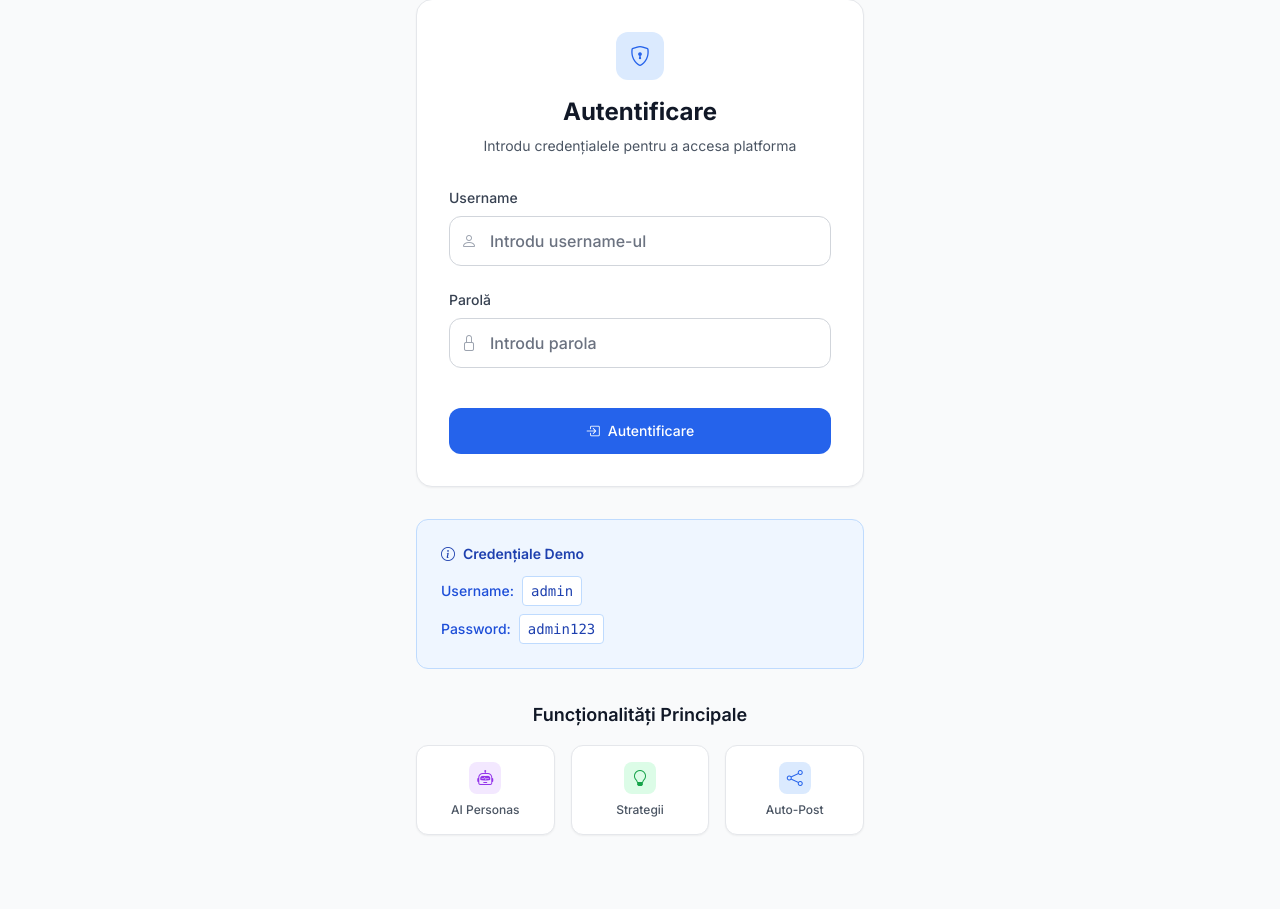
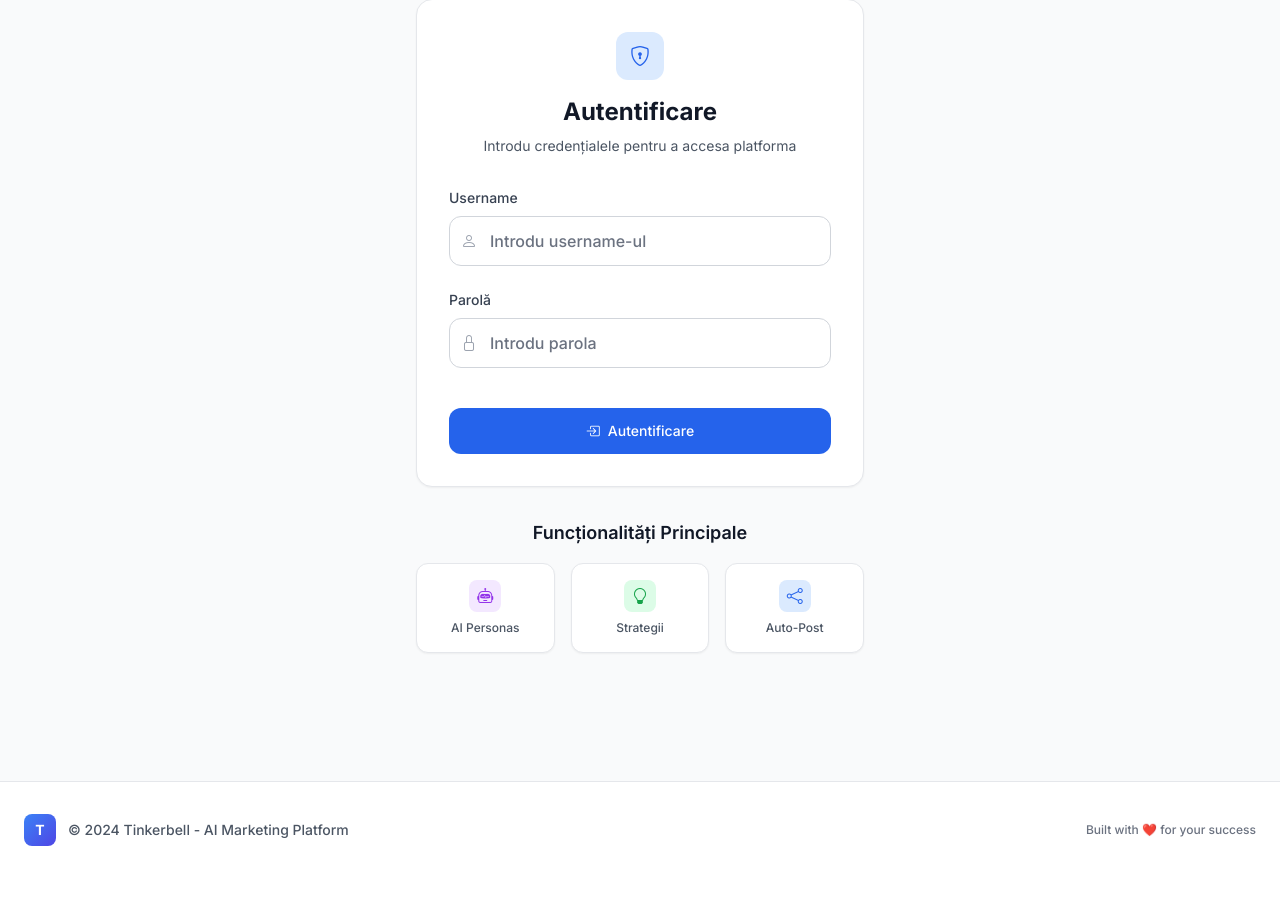
Before and after one commit to Nasalciuc/26-Team, a Django app: page /login/ in a window 1280 px wide. Shown: the part 326-1235 px from the top of the page. After the commit the page ends 1172 px from the top, so only its background shows below. Run offline with Django 4.2, Linux system fonts and the light colour scheme; some libraries are stand-ins or nearby versions.

Commit message:
Remove demo credentials from login page for security - Removed demo credentials section that was displaying username and password - Enhanced security by not exposing login credentials in frontend - Cleaner login page design without sensitive information

```diff
--- a/templates/auth_app/login.html
+++ b/templates/auth_app/login.html
@@ -119,24 +119,6 @@
             </form>
         </div>
 
-        <!-- Demo Credentials -->
-        <div class="bg-blue-50 border border-blue-200 rounded-xl p-6">
-            <h4 class="text-sm font-semibold text-blue-800 mb-3 flex items-center">
-                <i class="bi bi-info-circle mr-2"></i>
-                Credențiale Demo
-            </h4>
-            <div class="space-y-2 text-sm">
-                <div class="flex items-center space-x-2">
-                    <span class="font-medium text-blue-700">Username:</span>
-                    <code class="bg-white px-2 py-1 rounded border border-blue-200 text-blue-800">admin</code>
-                </div>
-                <div class="flex items-center space-x-2">
-                    <span class="font-medium text-blue-700">Password:</span>
-                    <code class="bg-white px-2 py-1 rounded border border-blue-200 text-blue-800">admin123</code>
-                </div>
-            </div>
-        </div>
-
         <!-- Features Preview -->
         <div class="text-center">
             <h4 class="text-lg font-semibold text-gray-900 mb-4">Funcționalități Principale</h4>
```
